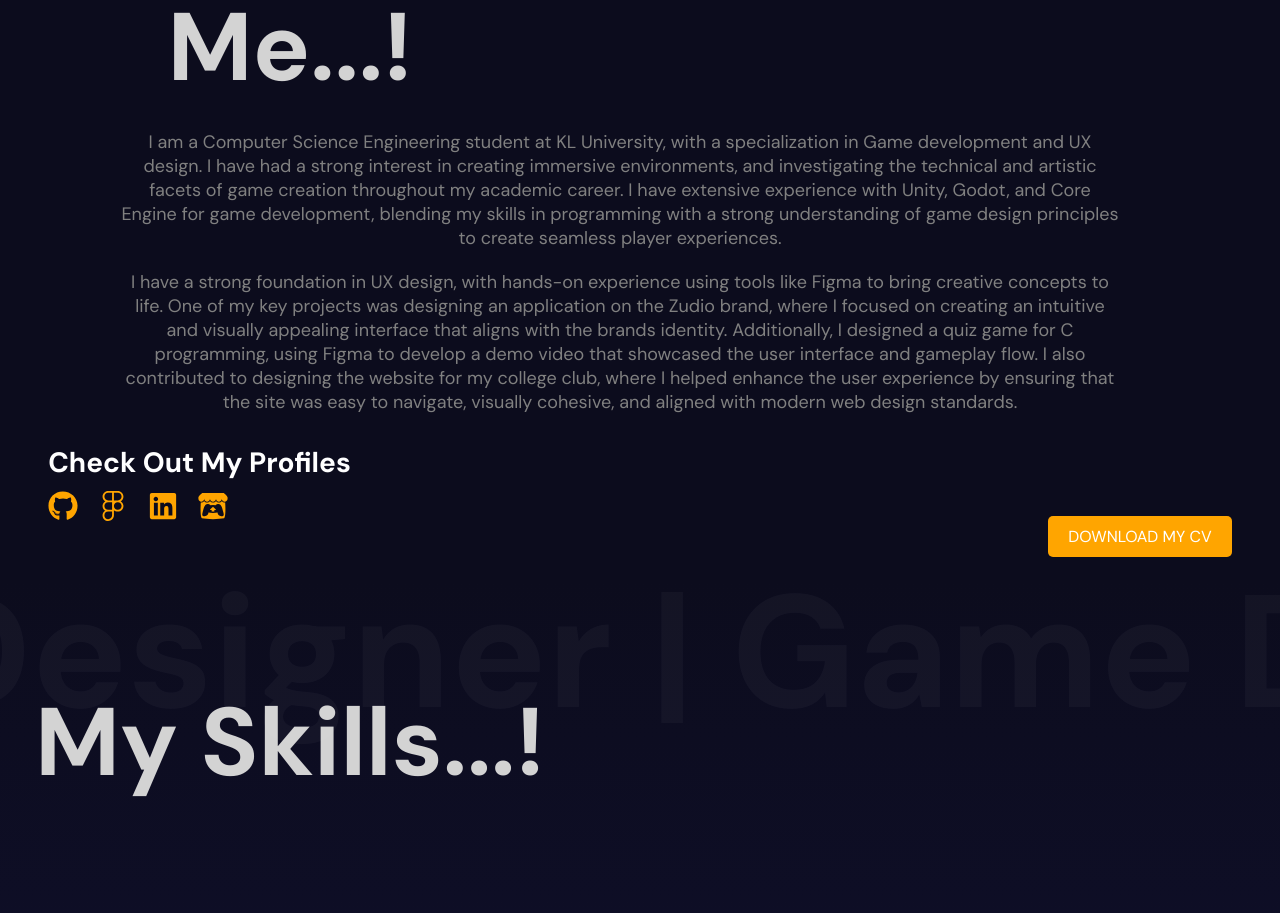
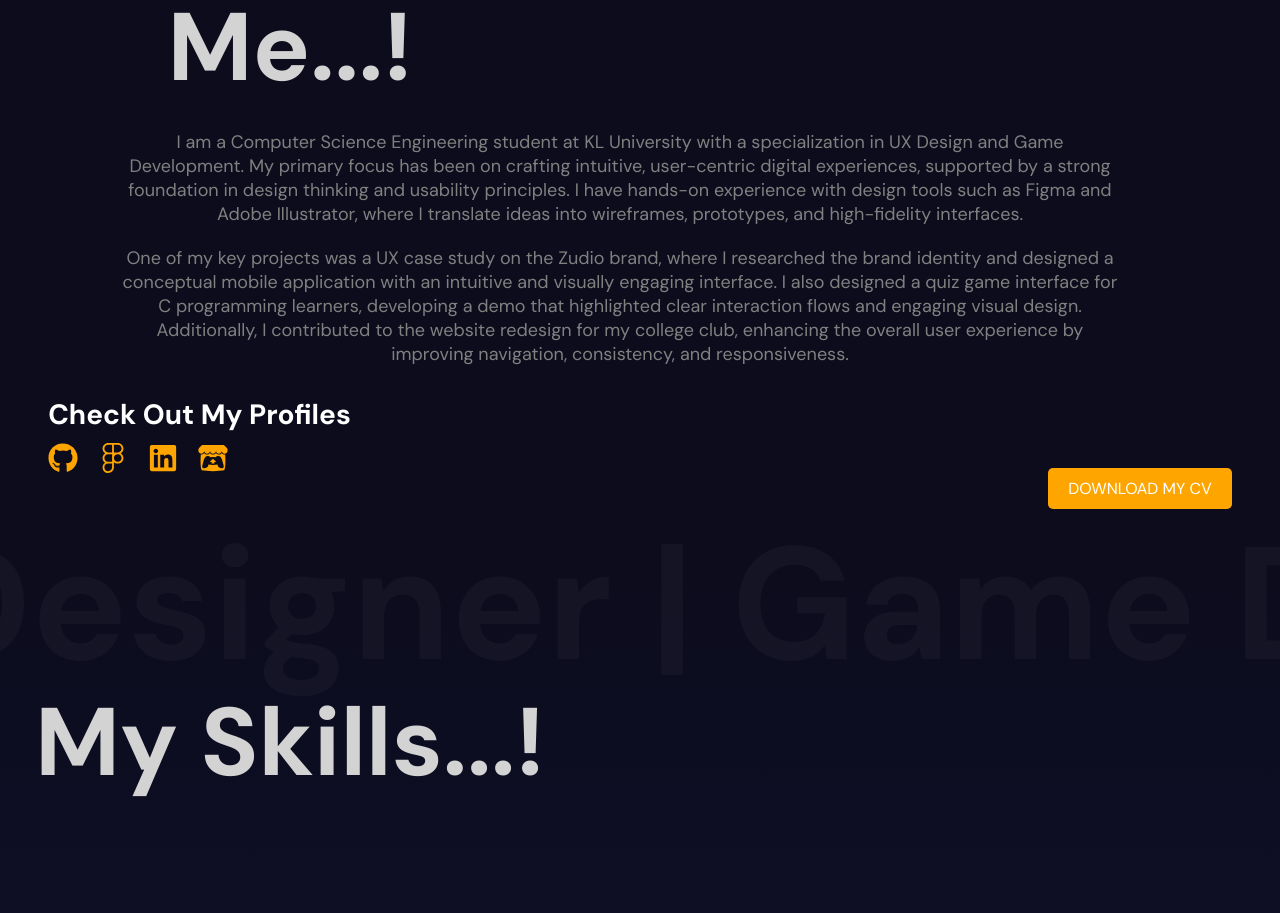
Before and after one commit to Hrushi2004/hrushikesh-portfolio, a React (Vite) app: page / in a window 1280 px wide. Shown: the part 1020-1933 px from the top of the page. Built offline with nearby package versions, Linux system fonts and the light colour scheme.

Commit message:
Update AboutMe.jsx

```diff
--- a/src/components/about/AboutMe.jsx
+++ b/src/components/about/AboutMe.jsx
@@ -50,19 +50,10 @@ const AboutMe = () => {
         </div>
       </motion.div>
           <p>
-          I am a Computer Science Engineering student at KL University, with a specialization in Game development and UX design.
-          I have had a strong interest in creating immersive environments, and investigating the technical and artistic facets of
-          game creation throughout my academic career. I have extensive experience with Unity, Godot, and Core Engine for game
-          development, blending my skills in programming with a strong understanding of game design principles to create seamless
-          player experiences.
+       I am a Computer Science Engineering student at KL University with a specialization in UX Design and Game Development. My primary focus has been on crafting intuitive, user-centric digital experiences, supported by a strong foundation in design thinking and usability principles. I have hands-on experience with design tools such as Figma and Adobe Illustrator, where I translate ideas into wireframes, prototypes, and high-fidelity interfaces.
           </p>
-          <p>
-          I have a strong foundation in UX design, with hands-on experience using tools like Figma to bring creative concepts to life.
-          One of my key projects was designing an application on the Zudio brand, where I focused on creating an intuitive and visually
-          appealing interface that aligns with the brands identity. Additionally, I designed a quiz game for C programming, using Figma
-           to develop a demo video that showcased the user interface and gameplay flow. I also contributed to designing the website for
-           my college club, where I helped enhance the user experience by ensuring that the site was easy to navigate, visually cohesive,
-            and aligned with modern web design standards.
+            <p>
+One of my key projects was a UX case study on the Zudio brand, where I researched the brand identity and designed a conceptual mobile application with an intuitive and visually engaging interface. I also designed a quiz game interface for C programming learners, developing a demo that highlighted clear interaction flows and engaging visual design. Additionally, I contributed to the website redesign for my college club, enhancing the overall user experience by improving navigation, consistency, and responsiveness.
           </p>
         </div>
 
```
